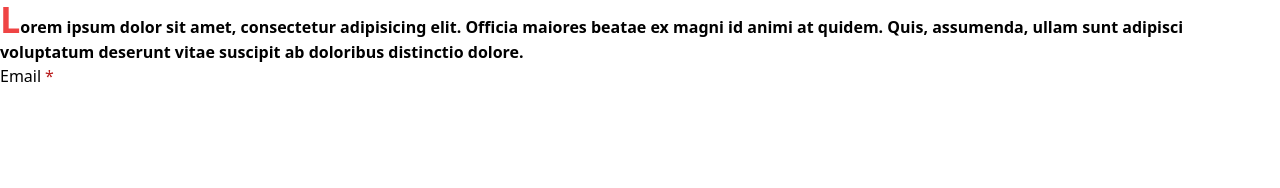
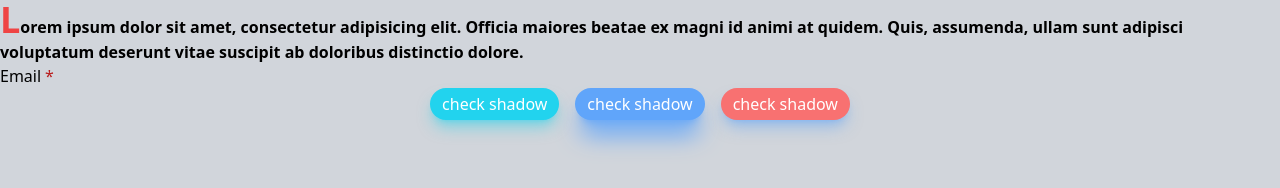
Before and after one commit to SojibAhmed114/tailwind-learn-with-sumit, a website built with Vite: page classNine/index.html in a window 1280 px wide. Built offline with nearby package versions, Linux system fonts and the light colour scheme.

Commit message:
version 4 button shadow check

```diff
--- a/classNine/index.html
+++ b/classNine/index.html
@@ -6,10 +6,23 @@
     <title>Video Nine</title>
     <link rel="stylesheet" href="./css/input.css" />
 </head>
-<body>
+<body class="bg-gray-300">
     <div class="w-full font-bold first-letter:text-4xl first-letter:text-red-500 dark:hover:bg-yellow-500 dark:md:hover:bg-green-600 dark:lg:hover:bg-indigo-700">
         Lorem ipsum dolor sit amet, consectetur adipisicing elit. Officia maiores beatae ex magni id animi at quidem. Quis, assumenda, ullam sunt adipisci voluptatum deserunt vitae suscipit ab doloribus distinctio dolore.
     </div>
     <label for="" class="after:content-['*'] after:ml-1 after:text-red-700">Email</label>
+
+    <div class="max-w-4xl mx-auto">
+        <div class="flex justify-center space-x-4">
+            <button class="bg-cyan-400 text-white py-1 px-3 rounded-full shadow-lg shadow-cyan-400/50 transform duration-300 hover:text-cyan-400 hover:bg-white hover:border ">check shadow</button>
+
+            <button class="bg-blue-400 text-white py-1 px-3 rounded-full shadow-xl shadow-blue-400 transform duration-300  hover:shadow-md hover:text-blue-400 hover:bg-white hover:border ">check shadow</button>
+
+            <button class="bg-red-400 text-white py-1 px-3 rounded-full shadow-lg shadow-blue-400/50 transform duration-300 hover:text-blue-400 hover:bg-white hover:border ">check shadow</button>
+
+        </div>
+    </div>
+
+
 </body>
 </html>
```
